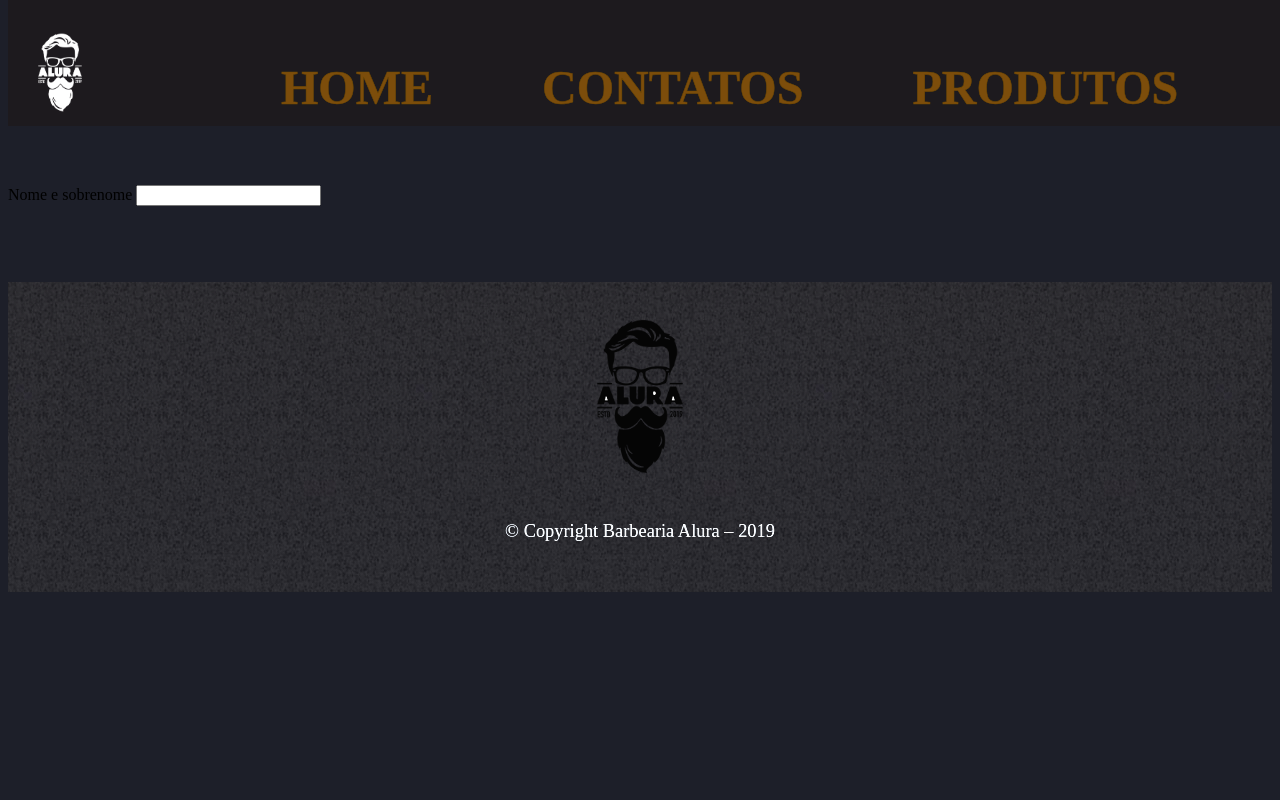
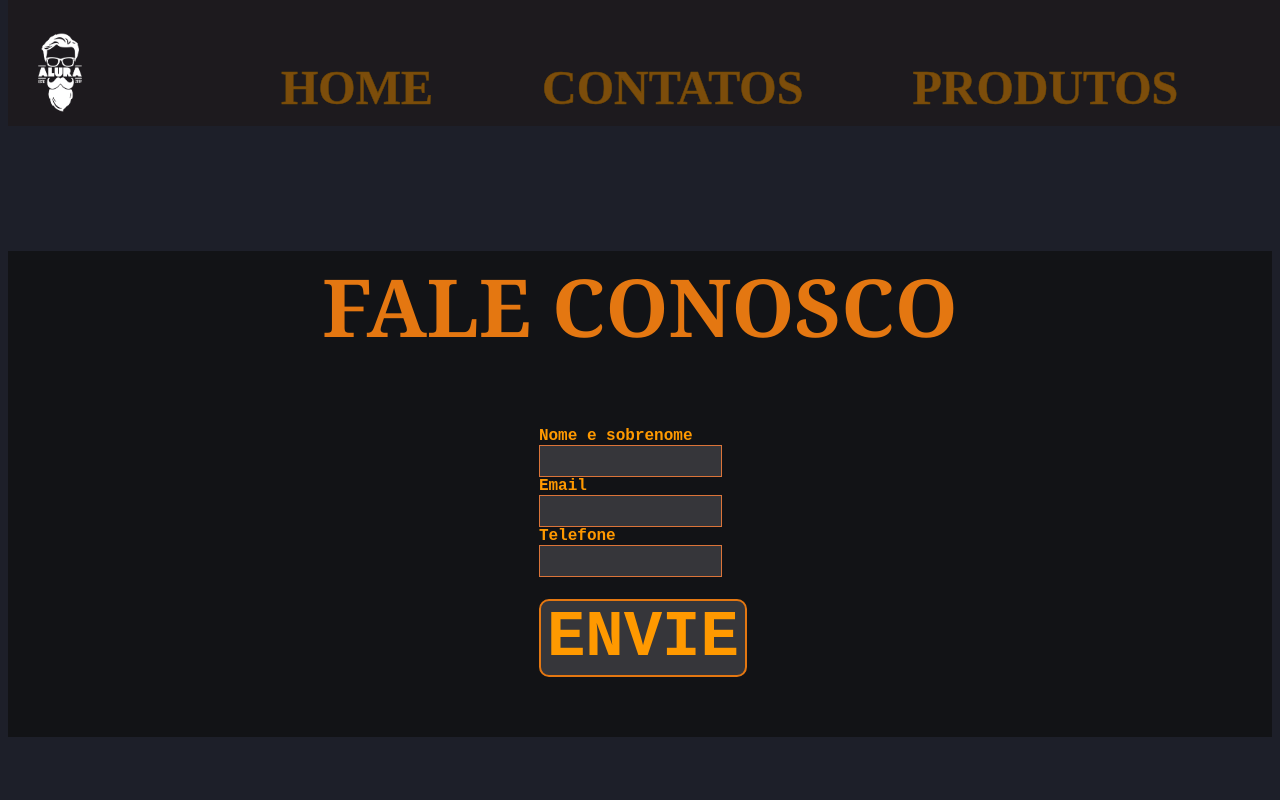
Before and after one commit to emilymarquessalum/alura-barbearia, a plain HTML site: page contatos.html in a window 1280 px wide. Shown: the top 800 px of the page. Drawn offline with Linux system fonts and the light colour scheme.

Commit message:
style contacts

```diff
--- a/contatos.css
+++ b/contatos.css
@@ -0,0 +1,81 @@
+
+
+.contact_us
+{
+
+    text-align: center;
+
+}
+
+.contact-form
+{
+    color:var(--activated);
+
+    margin-left: 42%;
+
+    margin-top: 5%;
+
+
+    padding-bottom: 3%;
+}
+
+.contact-label
+{
+    margin-left: auto;
+
+    display: block;
+
+    font-family: var(--font);
+    margin-right: auto;
+}
+
+.contact-text
+{
+
+    display: block;
+    background-color: var(--darkish) ;
+    color: var(--white);
+    margin-right: 3%;
+    border: 1.5px solid var(--slightmark);
+ transition: 0.2s;
+    height: 3.5vmin;
+
+}
+
+.contact-text:focus
+{
+
+   outline: 2px solid var(--mark);
+}
+
+
+.contact-send
+{
+
+    font-size: 8vmin;
+    display: block;
+
+    font-family: var(--font);
+
+    font-weight: bold;
+
+    background-color: var(--darkish);
+
+    color: var(--activated);
+
+    text-transform: uppercase ;
+    margin-left: 0%;
+    margin-top: 3%;
+    margin-bottom: 3%;
+    border: 2px solid var(--main);
+    border-radius: 10px;
+
+    transition: 0.4s;
+}
+
+.contact-send:hover
+{
+
+    color: var(--special);
+
+}
--- a/contatos.html
+++ b/contatos.html
@@ -20,17 +20,22 @@
             </div>
         </header>
 
-        <main>
+        <main class = "section">
 
-            <form>
+            <h2 class = "subtitle title contact_us">Fale Conosco</h2>
 
-                <label>
-                    Nome e sobrenome
-                </label>
+            <form class = 'contact-form'>
 
-                <input>
+                <label class = "contact-label"> Nome e sobrenome </label>
+                <input type = "text" id = "nomesobrenome" class = "contact-text">
 
+                <label class = "contact-label"> Email </label>
+                <input type = "text" id = "email" class = "contact-text">
 
+                <label class = "contact-label"> Telefone </label>
+                <input type = "text" id = "telefone" class = "contact-text">
+
+                <input type = "submit" value = "envie" class = 'contact-send'>
 
             </form>
 
--- a/style.css
+++ b/style.css
@@ -14,6 +14,7 @@
 
     --secundary: #1d1f29;
 
+    --darkish: #36363a;
 
     /* markings for things such as titles and subtitles */
     --mark: #ff701dd2;
@@ -30,7 +31,11 @@
     --special: #fa6d2cd2;
 
     /* use the next one carefully will ya*/
-    --white: aliceblue;
+    --white: antiquewhite ;
+
+
+
+    --font: 'Courier New', Courier, monospace;
 }
 
 
@@ -57,7 +62,7 @@ body
     background-color: #121316;
     color: var(--main);
 
-    font-family: 'Courier New', Courier, monospace;
+    font-family: var(--font);
 
     font-weight: bold;
 
```
